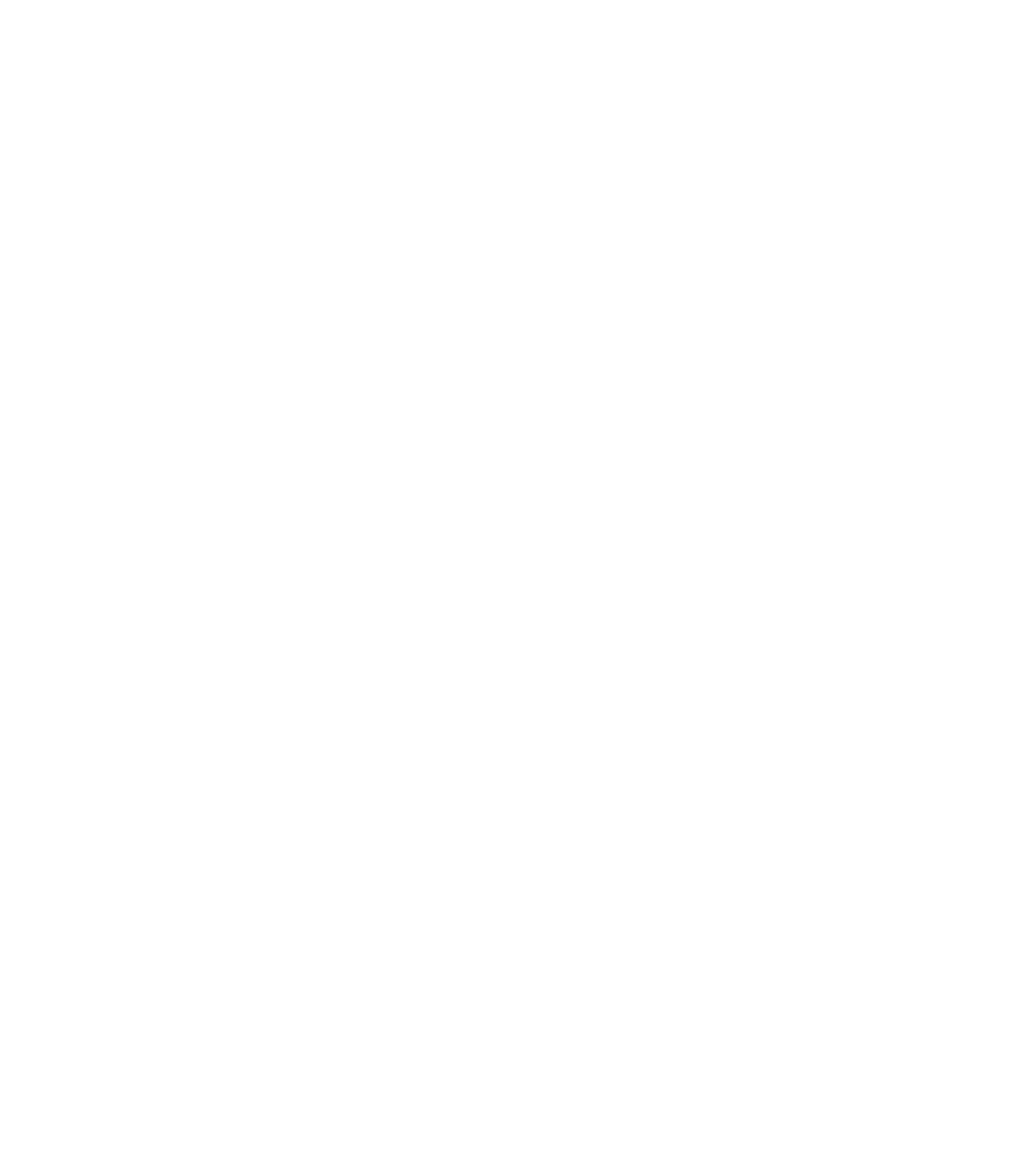
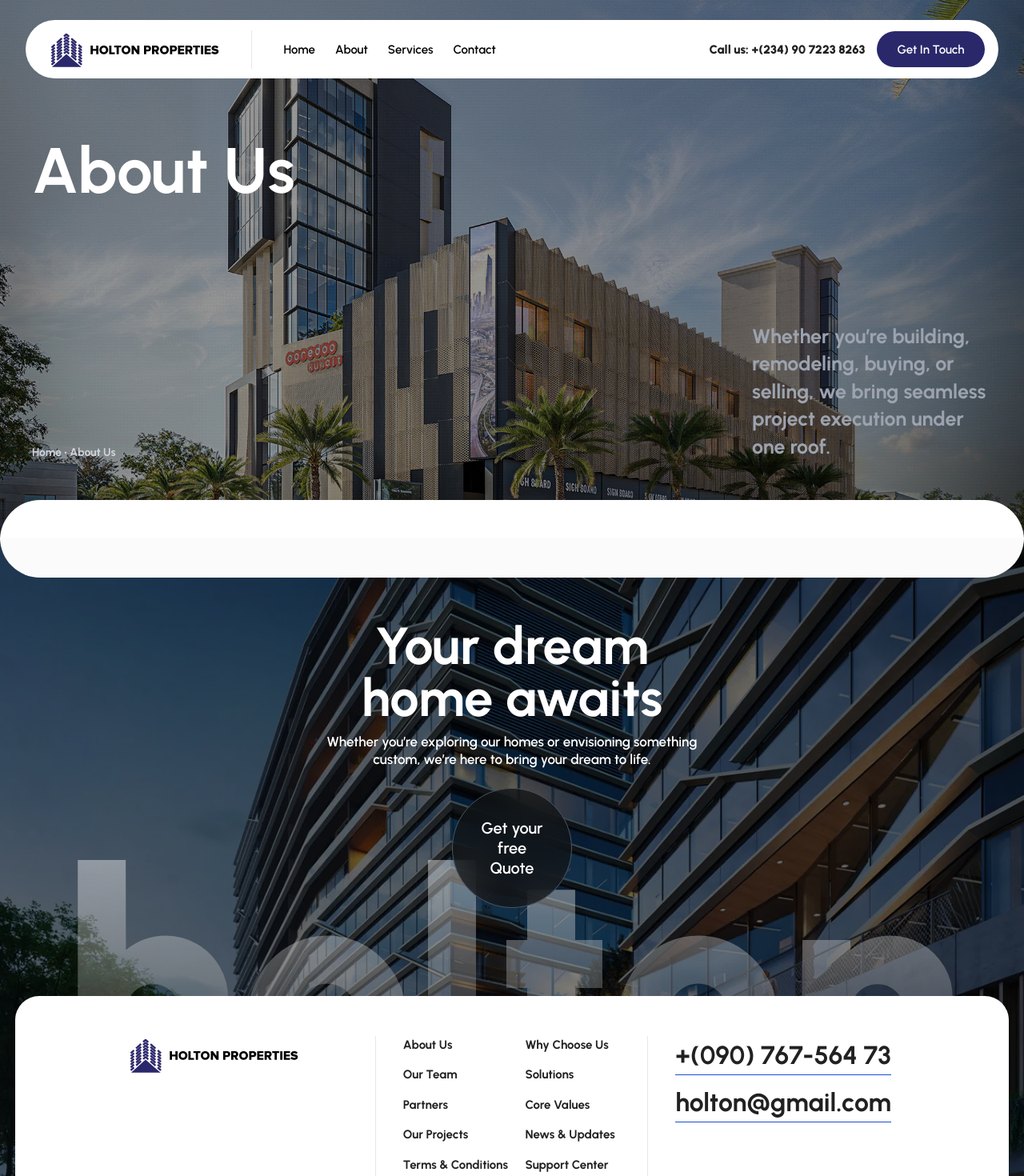
Before and after one commit to CHIDI00/new-holton-properties, a React (Vite) app: page /about_us in a window 1280 px wide. Before the commit this address had no page. Shown: the top 1470 px of the page at 80% size. Before the commit the page ends 800 px from the top, so only its background shows below. Built offline with nearby package versions, Linux system fonts and the light colour scheme.

Commit message:
feat: add About page and update navigation; refactor styles for consistency

```diff
--- a/src/App.tsx
+++ b/src/App.tsx
@@ -3,6 +3,8 @@ import { useEffect } from "react";
 import { BrowserRouter, Route, Routes } from "react-router-dom";
 import AppLayout from "./ui/AppLayout";
 import Home_page from "./pages/Home_page";
+import About_page from "./pages/About_page";
+
 import AOS from "aos";
 import "aos/dist/aos.css";
 
@@ -23,6 +25,7 @@ function App() {
 			<Routes>
 				<Route element={<AppLayout />}>
 					<Route path="/" element={<Home_page />} />
+					<Route path="about_us" element={<About_page />} />
 				</Route>
 			</Routes>
 		</BrowserRouter>
--- a/src/features/Home/HeroSection.tsx
+++ b/src/features/Home/HeroSection.tsx
@@ -19,10 +19,10 @@ const HeroSection: React.FC = () => {
 				style={{ backgroundImage: `url(${bg_image})` }}
 			>
 				<div className="absolute inset-0 bg-black bg-opacity-40"></div>
-				<div className="absolute w-full h-20 bg-white rounded-t-[5rem] z-10 bottom-0"></div>
+				<div className="absolute w-full h-20 bg-white rounded-t-[5rem] z-[4] bottom-0"></div>
 				<Navbar />
 
-				<div className="relative z-10 container flex flex-col justify-center items-center md:px-[6.5rem] px-[1rem]">
+				<div className="relative z-[4] container flex flex-col justify-center items-center md:px-[6.5rem] px-[1rem]">
 					<div
 						className="w-full flex flex-col justify-center items-center md:py-52 py-28 border-b-2 border-gray-400"
 						data-aos="fade-up"
--- /dev/null
+++ b/src/features/about/AboutUsContent.tsx
@@ -0,0 +1,42 @@
+import React from "react";
+import Navbar from "../../ui/Navbar";
+import bg_image from "../../assets/project_13.jpg";
+import { NavLink } from "react-router-dom";
+
+const AboutUsContent: React.FC = () => {
+	return (
+		<div
+			className={`relative w-full flex flex-col items-center justify-start bg-cover bg-center bg-no-repeat`}
+			style={{ backgroundImage: `url(${bg_image})` }}
+		>
+			<div className="absolute inset-0 bg-black bg-opacity-40"></div>
+			<div className="absolute w-full h-20 bg-white rounded-t-[5rem] z-[4] bottom-0"></div>
+			<Navbar />
+
+			<div className="z-[4] w-full flex flex-col justify-start items-start md:px-[4rem] px-[1rem] py-[3rem]">
+				<h2 className="md:text-[8rem] text-[5rem] text-white font-bold">
+					About Us
+				</h2>
+			</div>
+
+			<div className="w-full flex flex-col md:flex-row justify-between md:items-end gap-5 items-start md:px-[4rem] md:pt-[10rem] px-[1rem] py-[10rem] z-[4]">
+				<p className="md:text-[1.4rem] text-[2.5rem] text-gray-300 font-bold leading-tight">
+					<NavLink
+						to="/"
+						className="hover:text-blue-400 transition-all ease-in duration-300"
+					>
+						Home
+					</NavLink>{" "}
+					• About Us
+				</p>
+
+				<p className="md:w-[25%] text-[2.5rem] md:text-gray-400 text-gray-200 font-bold leading-snug">
+					Whether you’re building, remodeling, buying, or selling, we bring
+					seamless project execution under one roof.
+				</p>
+			</div>
+		</div>
+	);
+};
+
+export default AboutUsContent;
--- /dev/null
+++ b/src/features/about/Aboutus.tsx
@@ -0,0 +1,7 @@
+import React from "react";
+
+const Aboutus: React.FC = () => {
+	return <div>Aboutus</div>;
+};
+
+export default Aboutus;
--- /dev/null
+++ b/src/pages/About_page.tsx
@@ -0,0 +1,12 @@
+import React from "react";
+import AboutUsContent from "../features/about/AboutUsContent";
+
+const About_page: React.FC = () => {
+	return (
+		<div className="w-full bg-[#fff]">
+			<AboutUsContent />
+		</div>
+	);
+};
+
+export default About_page;
--- a/src/ui/Footer.tsx
+++ b/src/ui/Footer.tsx
@@ -11,19 +11,19 @@ const Footer: React.FC = () => {
 			style={{ backgroundImage: `url(${project4})` }}
 		>
 			<div className="absolute inset-0 bg-black bg-opacity-60"></div>
-			<div className="absolute w-full h-20 bg-[#fbfbfb] rounded-b-[5rem] z-10 -top-1"></div>
+			<div className="absolute w-full h-20 bg-[#fbfbfb] rounded-b-[5rem] z-[4] -top-1"></div>
 
 			<div className="flex flex-col justify-center items-center">
-				<h1 className="text-[6.5rem] font-bold text-white text-center leading-none z-10 mb-5">
+				<h1 className="text-[6.5rem] font-bold text-white text-center leading-none z-[4] mb-5">
 					Your dream <br /> home awaits
 				</h1>
-				<p className="text-[1.7rem] text-center text-white font-semibold leading-tight z-10 mb-10">
+				<p className="text-[1.7rem] text-center text-white font-semibold leading-tight z-[4] mb-10">
 					Whether you’re exploring our homes or envisioning something <br />{" "}
 					custom, we’re here to bring your dream to life.
 				</p>
 
 				<Magnet padding={50} disabled={false} magnetStrength={3}>
-					<div className="w-[150px] h-[150px] flex justify-center items-center bg-[#111111a2] border-[1px] border-gray-600 backdrop-blur-xl rounded-full text-white p-6">
+					<div className="w-[150px] h-[150px] hidden md:flex justify-center items-center bg-[#111111a2] border-[1px] border-gray-600 backdrop-blur-xl rounded-full text-white p-6">
 						<p className="text-[2rem] text-center font-semibold leading-tight">
 							Get your <br /> free <br /> Quote
 						</p>
@@ -31,13 +31,13 @@ const Footer: React.FC = () => {
 				</Magnet>
 			</div>
 
-			<div className="w-[97%] md:mb-[-250px] mb-[-120px] md:mt-[-100px] mt-[-30px] flex justify-center items-center z-[4]">
-				<h1 className="md:text-[40rem] text-[20rem] leading-none bg-gradient-to-b from-[rgba(255,255,255,0.47)] to-[rgba(0,0,0,0.2)] bg-clip-text text-transparent">
+			<div className="w-[97%] md:mb-[-250px] mb-[-100px] md:mt-[-100px] mt-[-30px] flex justify-center items-center z-[4]">
+				<h1 className="md:text-[40rem] text-[15rem] leading-none bg-gradient-to-b from-[rgba(255,255,255,0.47)] to-[rgba(0,0,0,0.2)] bg-clip-text text-transparent">
 					holton
 				</h1>
 			</div>
 
-			<div className="mt-[6rem] md:w-[97%] md:h-[45rem] w-[93%] bg-white z-10 rounded-[3rem] flex flex-col justify-center items-center md:px-[2rem] md:py-0 p-[2rem]">
+			<div className="mt-[6rem] md:w-[97%] md:h-[45rem] w-[95%] bg-white z-[4] rounded-[3rem] flex flex-col justify-center items-center md:px-[2rem] md:py-0 p-[2rem]">
 				<div className="md:w-[85%] md:h-full w-full flex flex-col md:flex-row justify-between items-center md:py-20">
 					<div className="md:w-1/3 md:h-full w-full flex flex-col md:justify-between md:items-start justify-center items-center px-[2rem] md:border-r-[1px] md:border-b-0 border-b-[1px] border-gray-200 pb-6 mg:gap-[5rem] ">
 						<img src={logo} alt="holton logo" />
--- a/src/ui/Magnet.tsx
+++ b/src/ui/Magnet.tsx
@@ -24,7 +24,7 @@ const Magnet: React.FC<MagnetProps> = ({
 	magnetStrength = 2,
 	activeTransition = "transform 0.3s ease-out",
 	inactiveTransition = "transform 0.5s ease-in-out",
-	wrapperClassName = "",
+	wrapperClassName = "hidden md:block",
 	innerClassName = "",
 	...props
 }) => {
@@ -74,7 +74,7 @@ const Magnet: React.FC<MagnetProps> = ({
 	return (
 		<div
 			ref={magnetRef}
-			className={`${wrapperClassName} hidden md:block`}
+			className={wrapperClassName}
 			style={{ position: "relative", display: "inline-block", zIndex: "10" }}
 			{...props}
 		>
--- a/src/ui/Navbar.tsx
+++ b/src/ui/Navbar.tsx
@@ -1,9 +1,15 @@
-import React from "react";
+import React, { useState } from "react";
 import { NavLink } from "react-router-dom";
 import logo from "../assets/HOLTONicon-dark.png";
-import { AlignCenter } from "lucide-react";
+import { AlignCenter, X } from "lucide-react";
 
 const Navbar: React.FC = () => {
+	const [mobileMenuOpen, setMobileMenuOpen] = useState(false);
+
+	const toggleMobileMenu = () => {
+		setMobileMenuOpen(!mobileMenuOpen);
+	};
+
 	return (
 		<div className="w-full relative z-10 ">
 			<nav className="flex justify-between items-center bg-white py-5 px-7 w-[95%] mx-auto my-10 rounded-3xl md:rounded-full">
@@ -22,7 +28,7 @@ const Navbar: React.FC = () => {
 						</li>
 						<li>
 							<NavLink
-								to="#about"
+								to="about_us"
 								className="text-2xl font-semibold text-black hover:text-gray-400"
 							>
 								About
@@ -56,7 +62,7 @@ const Navbar: React.FC = () => {
 					</button>
 				</div>
 
-				{/* Mobile Nav */}
+				{/* Mobile Nav button */}
 				<div className="lg:hidden w-full flex justify-between items-center">
 					<div className="text-black text-lg font-bold pr-4 mr-16">
 						<img src={logo} alt="Holton Logo" />
@@ -65,10 +71,86 @@ const Navbar: React.FC = () => {
 					<button
 						type="button"
 						title="Menu"
+						onClick={toggleMobileMenu}
 						className="p-5 bg-[#2A286B] rounded-3xl text-white cursor-pointer"
 					>
 						<AlignCenter />
 					</button>
+				</div>
+
+				{/* Mobile Menu */}
+				<div
+					className={`lg:hidden bg-white fixed overflow-y-auto shadow-lg transition-all duration-300 transform  ${
+						mobileMenuOpen ? "translate-x-0" : "translate-x-[-100%]"
+					} ${"top-0 left-0 h-full w-full z-50"}`}
+				>
+					<nav className="container   mx-auto px-4 py-4">
+						<div className="w-full flex justify-end items-center mb-10">
+							<button
+								type="button"
+								title="Close Menu"
+								onClick={() => setMobileMenuOpen(false)}
+								className="p-5 bg-[#2A286B] rounded-3xl text-white cursor-pointer"
+							>
+								<X />
+							</button>
+						</div>
+						<ul className="md:grid md:grid-cols-2 space-y-4 text-gray-700">
+							<li>
+								<NavLink
+									to="/"
+									className="block hover:text-[#0B0B1F] font-bold py-5 pb-7 text-5xl mb-9 border-b-2 border-gray-200 text-left mx-6"
+									onClick={() => setMobileMenuOpen(false)}
+								>
+									Home
+								</NavLink>
+							</li>
+							<li>
+								<NavLink
+									to="/properties"
+									className="block hover:text-[#0B0B1F] font-bold py-5 pb-7 text-5xl mb-9 border-b-2 border-gray-200 text-left mx-6"
+									onClick={() => setMobileMenuOpen(false)}
+								>
+									Properties
+								</NavLink>
+							</li>
+							<li>
+								<NavLink
+									to="/shortlets"
+									className="block hover:text-[#0B0B1F] font-bold py-5 pb-7 text-5xl mb-9 border-b-2 border-gray-200 text-left mx-6"
+									onClick={() => setMobileMenuOpen(false)}
+								>
+									Shortlets
+								</NavLink>
+							</li>
+							<li>
+								<NavLink
+									to="/about_us"
+									className="block hover:text-[#0B0B1F] font-bold py-5 pb-7 text-5xl mb-9 border-b-2 border-gray-200 text-left mx-6"
+									onClick={() => setMobileMenuOpen(false)}
+								>
+									About us
+								</NavLink>
+							</li>
+							<li>
+								<NavLink
+									to="/contact-us"
+									className="block hover:text-[#0B0B1F] font-bold py-5 pb-7 text-5xl mb-9 text-left mx-6"
+									onClick={() => setMobileMenuOpen(false)}
+								>
+									Contact Us
+								</NavLink>
+							</li>
+						</ul>
+						<div className="h-full flex justify-between items-center px-7">
+							<p className="text-4xl">
+								<span>Call us:</span> +(234) 90 7223 8263
+							</p>
+							<button className="h-full bg-[#2A286B] text-3xl rounded-full text-white font-semibold px-10 py-5 ml-6  hover:bg-[#534fc9] transition-all ease-in-out duration-300">
+								Get In Touch
+							</button>
+						</div>
+					</nav>
 				</div>
 			</nav>
 		</div>
```
